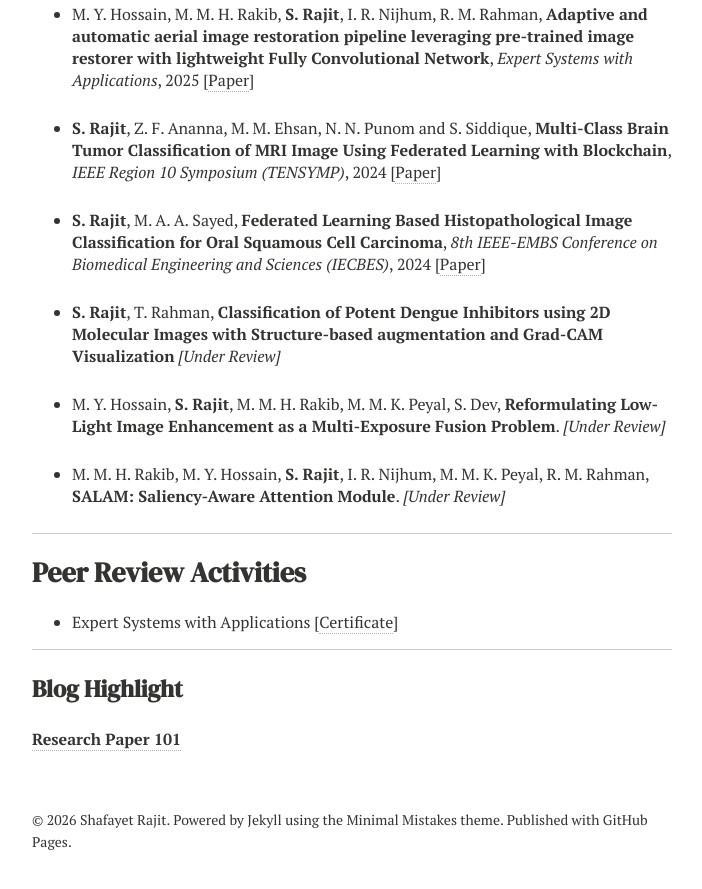
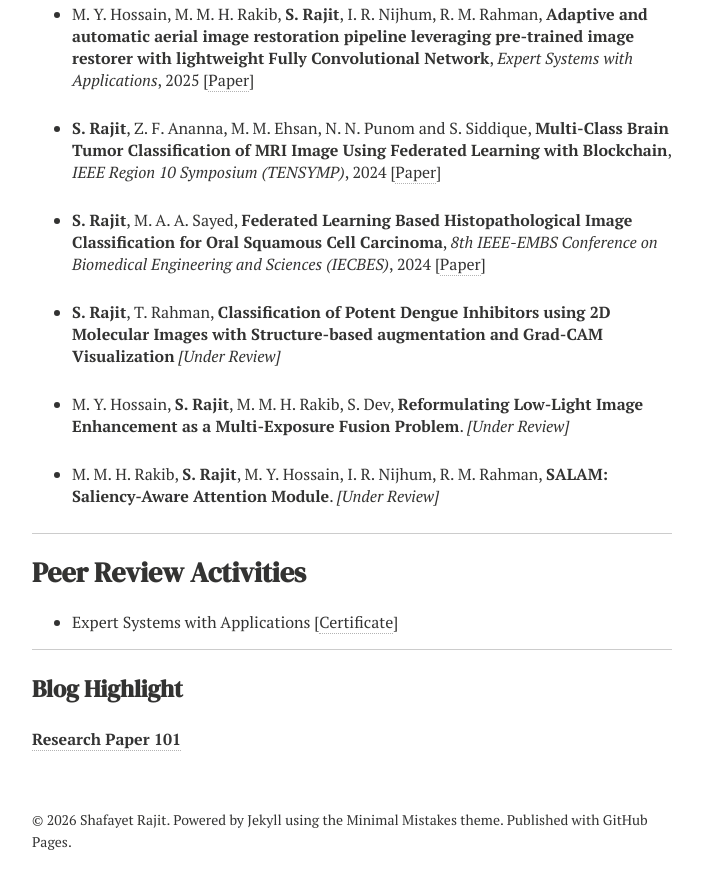
Before and after one commit to ShafayetRajit/shafayetrajit.github.io, a Jekyll site: the page built from index.md, in a window 1280 px wide and 900 px high, scrolled down 1170 px. Shown: the top 889 px of the window, without its empty margins (288-990 px from the left). Built offline with Jekyll 4.4.1, drawn with Linux system fonts in a browser that asks for light colours; nearby versions of some CDN libraries; comment, search, counter and statistics services are not loaded.

Commit message:
editing publication entry

```diff
--- a/index.md
+++ b/index.md
@@ -68,9 +68,9 @@ BS, Computer Science and Engineering
 
 + **S. Rajit**, T. Rahman, **Classification of Potent Dengue Inhibitors using 2D Molecular Images with Structure-based augmentation and Grad-CAM Visualization** *[Under Review]*
 
-+ M. Y. Hossain, **S. Rajit**, M. M. H. Rakib, M. M. K. Peyal, S. Dev, **Reformulating Low-Light Image Enhancement as a Multi-Exposure Fusion Problem**. *[Under Review]*
++ M. Y. Hossain, **S. Rajit**, M. M. H. Rakib, S. Dev, **Reformulating Low-Light Image Enhancement as a Multi-Exposure Fusion Problem**. *[Under Review]*
 
-+ M. M. H. Rakib, M. Y. Hossain, **S. Rajit**, I. R. Nijhum, M. M. K. Peyal, R. M. Rahman, **SALAM: Saliency-Aware Attention Module**. *[Under Review]*
++ M. M. H. Rakib, **S. Rajit**, M. Y. Hossain, I. R. Nijhum, R. M. Rahman, **SALAM: Saliency-Aware Attention Module**. *[Under Review]*
 
 <hr>
 
```
Also changed, not shown: 1 other file.
